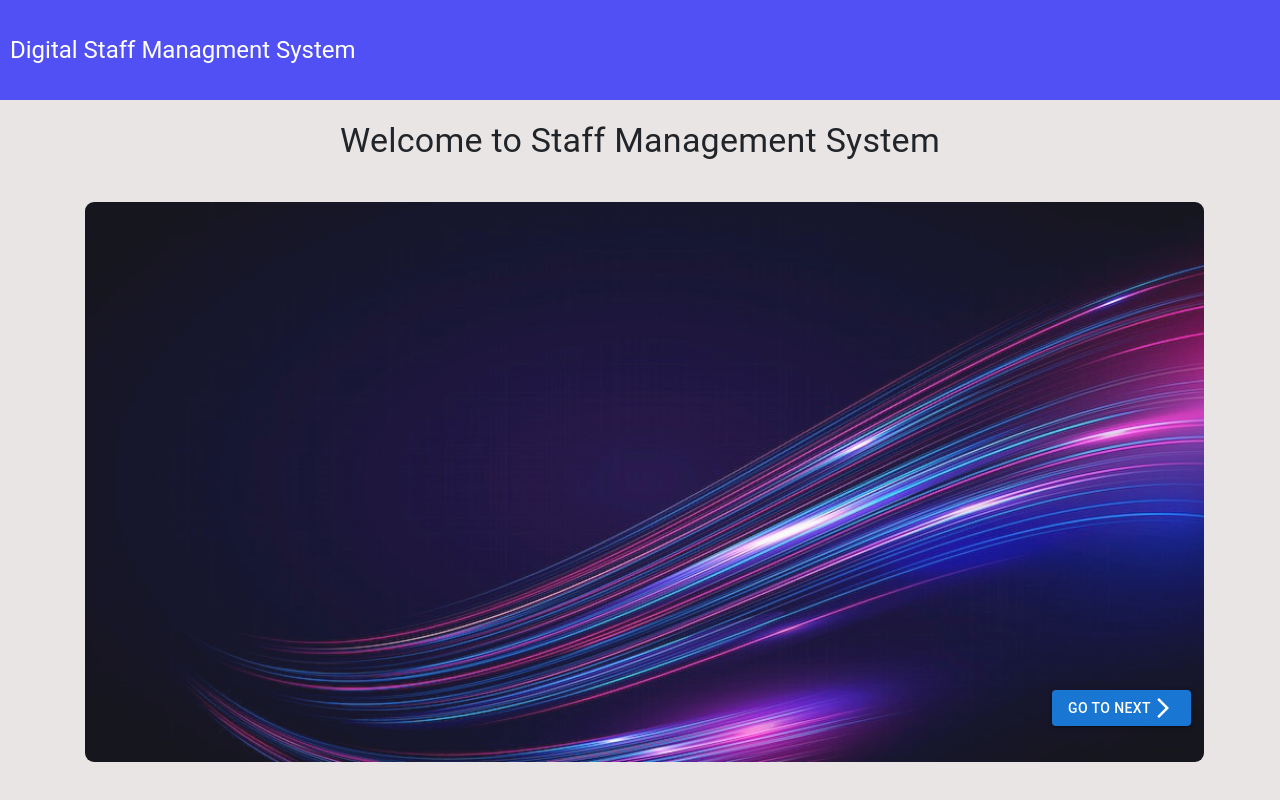
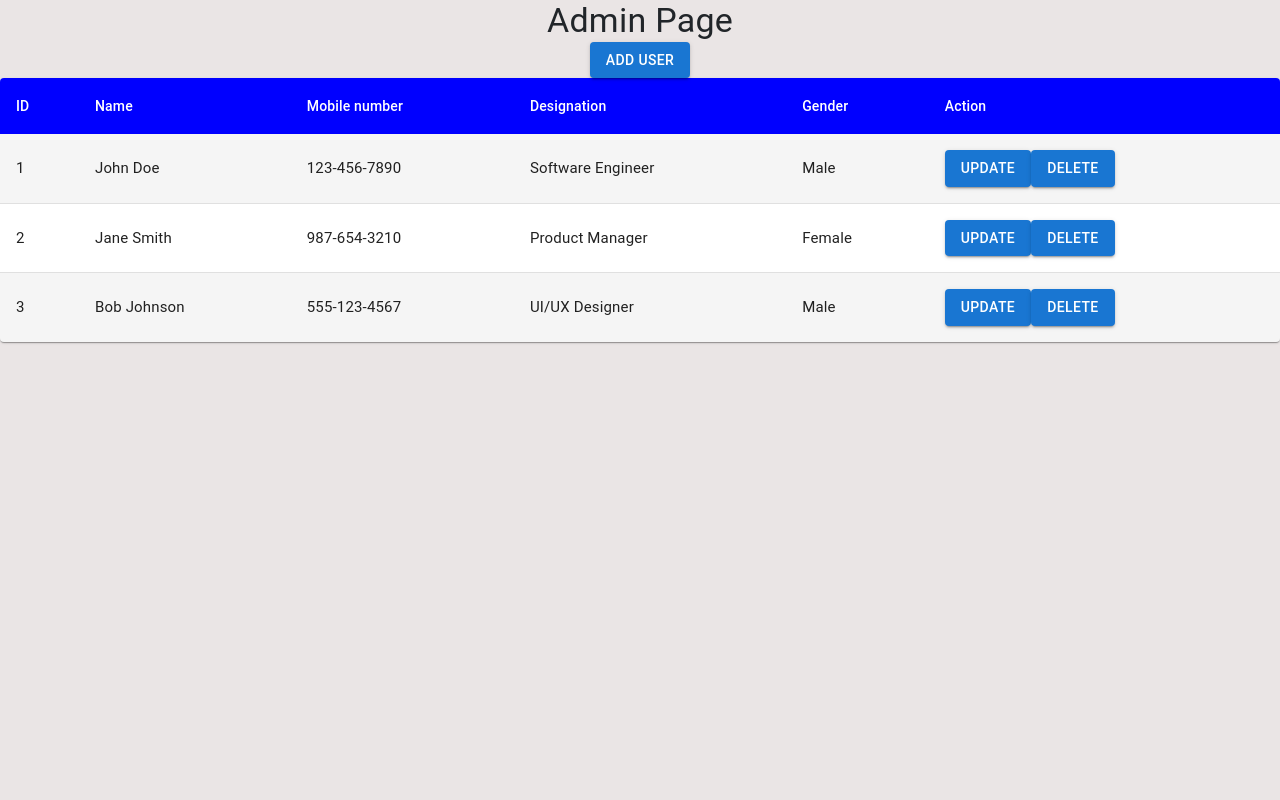
Before and after one commit to sukanyamohanty143/Digital-Staff-Management-System., a React (Create React App) app: page / in a window 1280 px wide. Shown: the top 800 px of the page. Built offline with nearby package versions, Linux system fonts and the light colour scheme.

Commit message:
Using mui form page in center

```diff
--- a/src/App.js
+++ b/src/App.js
@@ -1,21 +1,21 @@
 import "./App.css";
 import React from 'react';
-import Home from "./Components/Pages/Home";
-import Registration from "./Components/Pages/Registration";
-import { BrowserRouter as Router, Route, Routes } from 'react-router-dom';
-import Staff from "./Components/Pages/Staff";
+// import Home from "./Components/Pages/Home";
+// import Registration from "./Components/Pages/Registration";
+// import { BrowserRouter as Router, Route, Routes } from 'react-router-dom';
+// import Staff from "./Components/Pages/Staff";
 import AdminPage from "./Components/Pages/AdminPage/admin";
 // import SupervisorPage from "./Components/Pages/Supervisor/SuppervisorPage";
 function App(){
     return (
         <>
-            <Router>
+            {/* <Router>
                 <Routes>
                     <Route path="/" element={<Home />} />
                     <Route path="/registration" element={<Registration />} />
                 </Routes>
             </Router>
-            <Staff/>
+            <Staff/> */}
             <AdminPage/>
             {/* <SupervisorPage/> */}
 
--- a/src/Components/Pages/AdminPage/AddButton.js
+++ b/src/Components/Pages/AdminPage/AddButton.js
@@ -1,5 +1,5 @@
 import React, { useState } from 'react';
-import { Box, Button, TextField } from '@mui/material';
+import {List,ListItem,Button,TextField} from '@mui/material';
 import "./style.css"
 const UserForm = ({ onAddUser }) => {
     const [id, setId] = useState('');
@@ -25,36 +25,48 @@ const UserForm = ({ onAddUser }) => {
     };
     return (
         <>
-              <Box>
+            <List>
+                <ListItem>
                   <TextField
-                        label="id"
+                    label="ID"
                     value={id}
                     onChange={(e) => setId(e.target.value)}
                   />
+                </ListItem>
+                <ListItem>
                   <TextField
                     label="Name"
                     value={name}
                     onChange={(e) => setName(e.target.value)}
                   />
+                </ListItem>
+                <ListItem>
                   <TextField
                     label="Mobile Number"
                     value={mobileNumber}
                     onChange={(e) => setMobileNumber(e.target.value)}
                   />
+                </ListItem>
+                <ListItem>
                   <TextField
                     label="Designation"
                     value={designation}
                     onChange={(e) => setDesignation(e.target.value)}
                   />
+                </ListItem>
+                <ListItem>
                   <TextField
                     label="Gender"
                     value={gender}
                     onChange={(e) => setGender(e.target.value)}
                   />
-              </Box>
+                </ListItem>
+                <ListItem>
                     <Button variant="contained" onClick={addUser}>Add Form</Button>
+                </ListItem>
+            </List>
+            {/* <Button variant="contained" onClick={addUser}>Add Form</Button> */}
         </>
   );
 };
-
 export default UserForm;
--- a/src/Components/Pages/AdminPage/admin.js
+++ b/src/Components/Pages/AdminPage/admin.js
@@ -21,6 +21,14 @@ const StyledTableRow =styled(TableRow)(({ theme })=>({
         border: 0,
     },
 }));
+const CenteredButtonContainer = styled('div')({
+  display: 'flex',
+  flexDirection: 'column',
+  alignItems: 'center',
+  justifyContent: 'center',
+
+});
+
 
 const dummyData=[
   {
@@ -75,18 +83,23 @@ const AdminPage=()=>{
   };
   return (
     <>
-          <Typography variant="h4" align="center" color="">Admin Page</Typography>
-          <Button variant="contained" onClick={() => setShowForm(true)}>Add User</Button>
+          <Typography variant="h4" align="center">Admin Page</Typography>
+          {/* <Button style={{marginLeft:"50px"}} variant="contained" onClick={() => setShowForm(true)}>Add User</Button> */}
+          <CenteredButtonContainer>
+              <Button variant="contained" onClick={() => setShowForm(true)}>
+                  Add User
+              </Button>
           {showForm && (
             <UserForm
-              onAddUser={addUser}
-              user={selectedUser}
-              onCloseForm={() => {
-                setShowForm(false);
-                setSelectedUser(null);
+                onAddUser={addUser}
+                user={selectedUser}
+                onCloseForm={() => {
+                    setShowForm(false);
+                    setSelectedUser(null);
               }}
             />
           )}
+          </CenteredButtonContainer>
           <TableContainer component={Paper}>
               <Table>
                   <TableHead>
```
Lines whose indentation alone changed are shown as unchanged.
